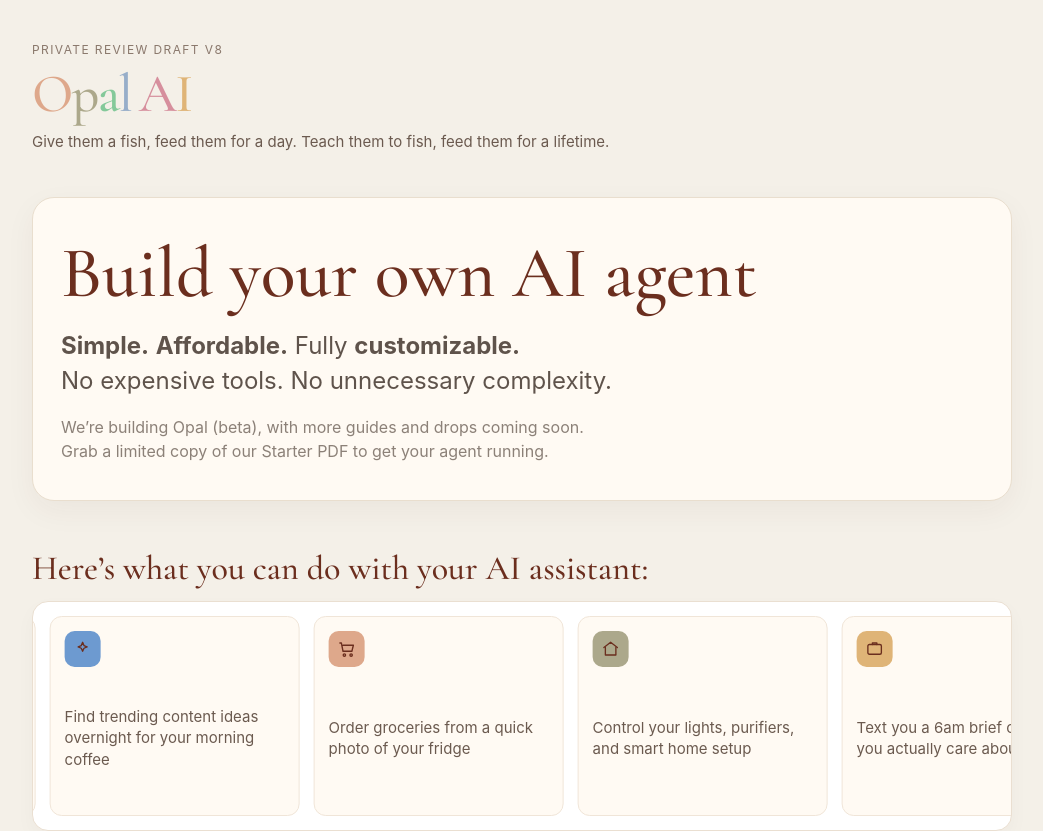
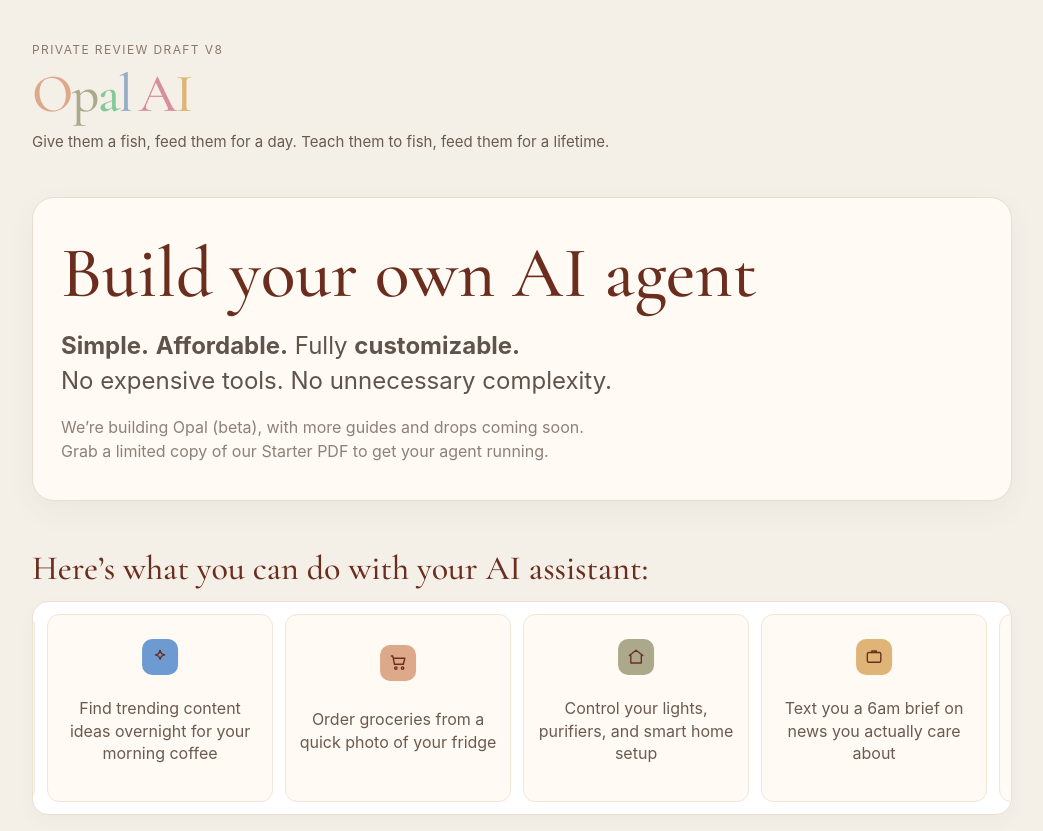
Before and after one commit to opal-the-bot/agent-inbox-mvp, a Next.js app: page /review/opal-ela-7xk9m2/landing in a window 1280 px wide. Shown: the top 831 px of the page, without its empty margins (118-1161 px from the left). Built offline with nearby package versions, Linux system fonts and the light colour scheme.

Commit message:
Refine scrolling cards: centered top icons, bigger text, slightly smaller card footprint

```diff
--- a/app/review/opal-ela-7xk9m2/landing/page.tsx
+++ b/app/review/opal-ela-7xk9m2/landing/page.tsx
@@ -63,11 +63,13 @@ function ScrollingCapabilities() {
 
   return (
     <div style={{ overflow: 'hidden', border: '1px solid #eadfd1', borderRadius: 16, background: '#fff', boxShadow: '0 8px 20px rgba(77,46,34,0.03)' }}>
-      <div style={{ display: 'flex', gap: 14, width: 'max-content', padding: '14px 10px', animation: 'scrollLeft 42s linear infinite' }}>
+      <div style={{ display: 'flex', gap: 12, width: 'max-content', padding: '12px 8px', animation: 'scrollLeft 42s linear infinite' }}>
         {repeated.map((item, idx) => (
-          <div key={`${item.text}-${idx}`} style={{ minWidth: 220, maxWidth: 220, border: '1px solid #f0e5d8', background: '#fffaf3', borderRadius: 12, padding: '14px', display: 'grid', gap: 8, minHeight: 170 }}>
-            <LineIcon type={item.icon} color={item.color} />
-            <p style={{ margin: 0, color: teachColor, fontSize: 15, lineHeight: 1.42 }}>{item.text}</p>
+          <div key={`${item.text}-${idx}`} style={{ minWidth: 200, maxWidth: 200, border: '1px solid #f0e5d8', background: '#fffaf3', borderRadius: 12, padding: '12px', display: 'grid', gap: 10, minHeight: 162 }}>
+            <div style={{ display: 'grid', placeItems: 'center' }}>
+              <LineIcon type={item.icon} color={item.color} />
+            </div>
+            <p style={{ margin: 0, color: teachColor, fontSize: 16, lineHeight: 1.42, textAlign: 'center' }}>{item.text}</p>
           </div>
         ))}
       </div>
```
